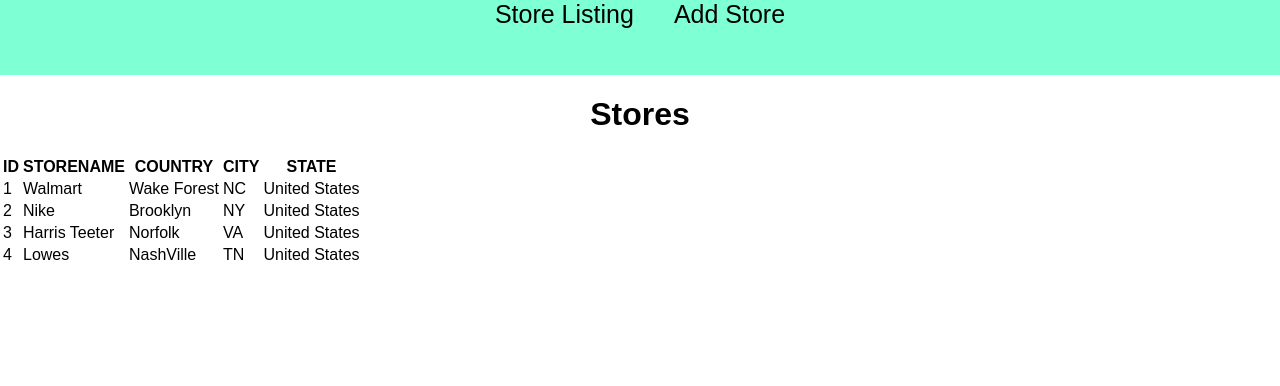
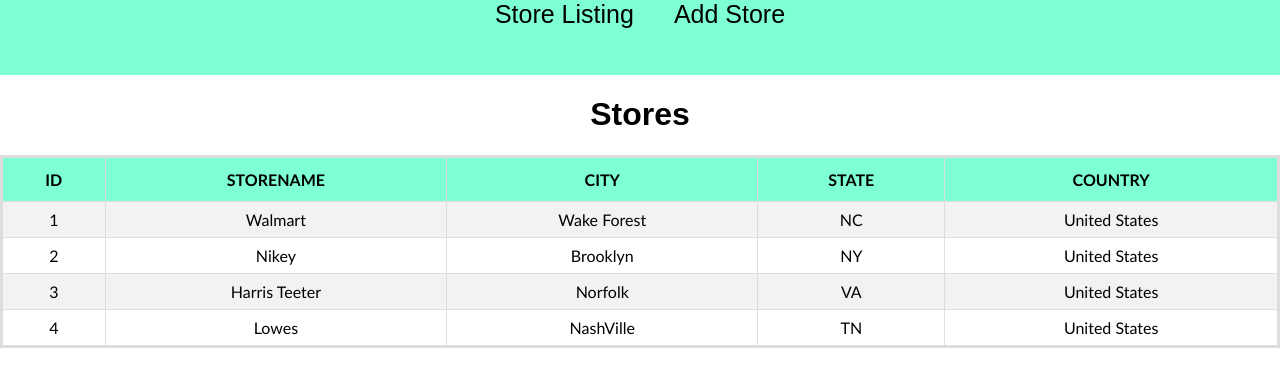
Before and after one commit to NaeemJG/Store-React-App, a React (Create React App) app: page / in a window 1280 px wide. Shown: the top 386 px of the page. Built offline with nearby package versions, Linux system fonts and the light colour scheme.

Commit message:
Added styling to header

```diff
--- a/src/App.css
+++ b/src/App.css
@@ -15,3 +15,34 @@
   background-color: aquamarine;
   height: 75px;
 }
+
+
+#title {
+  text-align: center;
+  font-family: arial, sans-serif;
+}
+
+#stores {
+  text-align: center;
+  font-family: "Trebuchet MS", Arial, Helvetica, sans-serif;
+  border-collapse: collapse;
+  border: 3px solid #ddd;
+  width: 100%;
+}
+
+#stores td, #stores th {
+  border: 1px solid #ddd;
+  padding: 8px;
+}
+
+#stores tr:nth-child(even){background-color: #f2f2f2;}
+
+#stores tr:hover {background-color: #ddd;}
+
+#stores th {
+  padding-top: 12px;
+  padding-bottom: 12px;
+  text-align: center;
+  background-color: #7EFFD4;
+  color: black;
+}
--- a/src/App.js
+++ b/src/App.js
@@ -5,17 +5,17 @@
 class App extends Component {
   state = {
     stores: [
-      {id: '1', storename: 'Walmart', country: 'United States', city: 'Wake Forest', state: 'NC'},
-      {id: '2', storename: 'Nike', country: 'United States', city: 'Brooklyn', state: 'NY'},
-      {id: '3', storename: 'Harris Teeter', country: 'United States', city: 'Norfolk', state: 'VA'},
-      {id: '4', storename: 'Lowes', country: 'United States', city: 'NashVille', state: 'TN'}
+      {id: '1', storename: 'Walmart', city: 'Wake Forest', state: 'NC',country: 'United States',},
+      {id: '2', storename: 'Nikey', city: 'Brooklyn', state: 'NY', country: 'United States',},
+      {id: '3', storename: 'Harris Teeter', city: 'Norfolk', state: 'VA', country: 'United States',},
+      {id: '4', storename: 'Lowes', city: 'NashVille', state: 'TN', country: 'United States',}
 
     ]
   }
 
   renderTableData() {
     return this.state.stores.map((store, index) => {
-       const { id, storename, country, city, state} = store
+       const { id, storename, city, state, country} = store
        return (
           <tr key={id}>
              <td>{id}</td>
@@ -43,7 +43,7 @@
           <a href="#"className="Spacing">Add Store</a>
         </div>
         <h1 className="App">Stores</h1>
-        <table id='stores'>
+        <table id="stores">
           <tbody>
             <tr>{this.renderTableHeader()}</tr>
             {this.renderTableData()}
```
